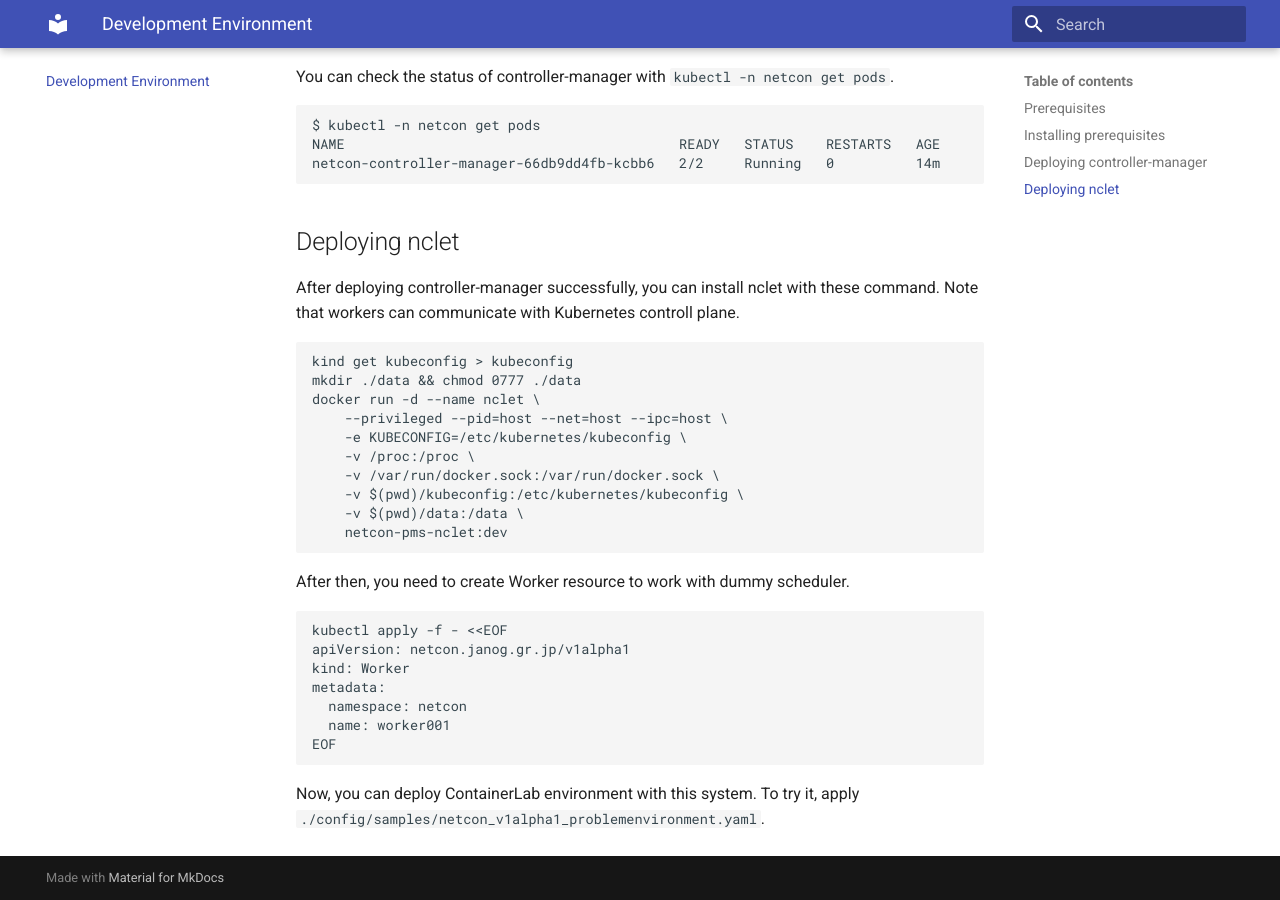
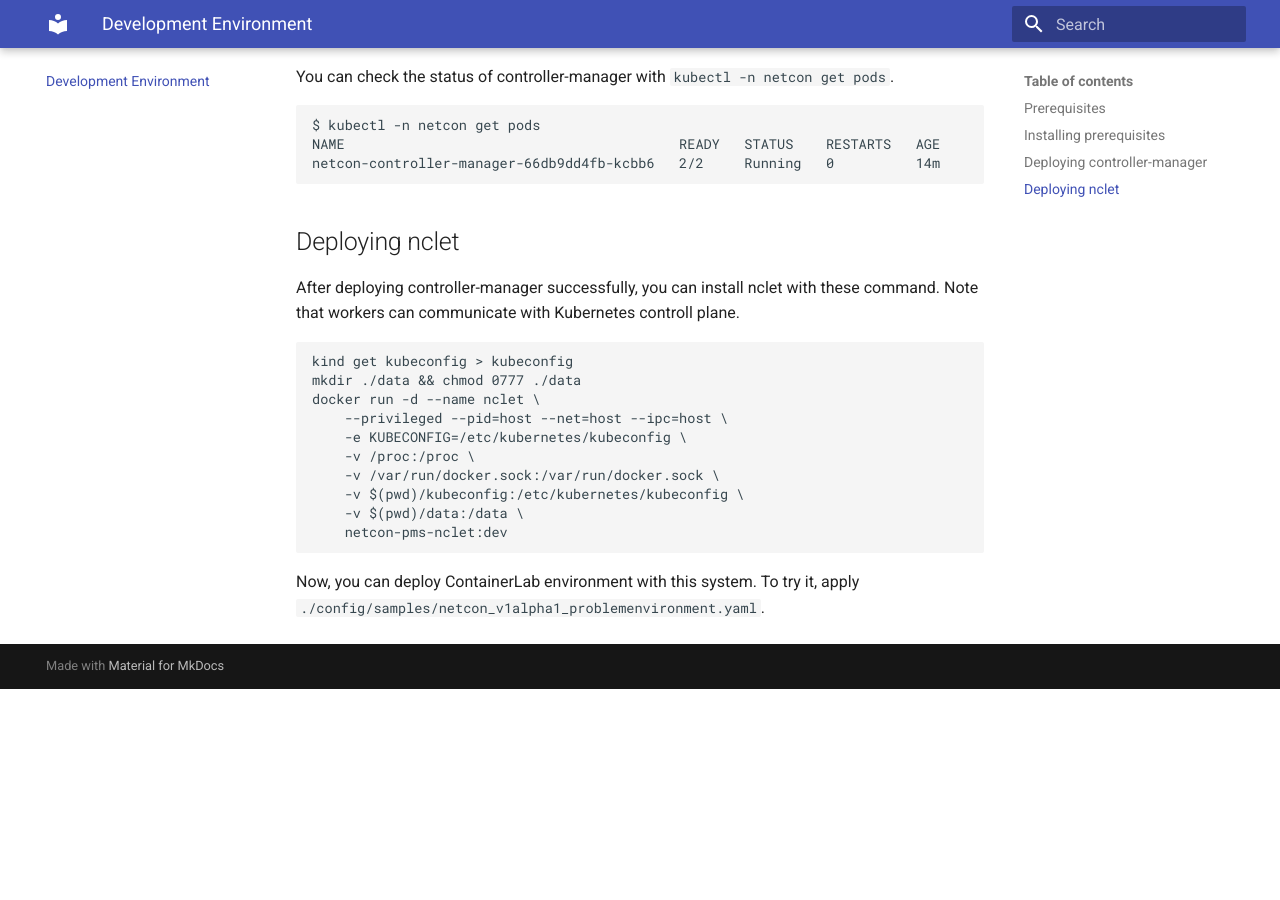
Before and after one commit to janog-netcon/netcon-problem-management-subsystem, an MkDocs documentation site: the page built from docs/devenv.md, in a window 1280 px wide and 900 px high, scrolled down 2276 px. Built offline with MkDocs 1.6.1 and Material for MkDocs 9.7.7, drawn with Linux system fonts in a browser that asks for light colours; after the commit the page ends 2965 px from its top, so only the background shows below that.

Commit message:
Update devenv.md

````diff
--- a/docs/devenv.md
+++ b/docs/devenv.md
@@ -114,16 +114,4 @@ docker run -d --name nclet \
     netcon-pms-nclet:dev
 ```
 
-After then, you need to create Worker resource to work with dummy scheduler.
-
-```
-kubectl apply -f - <<EOF
-apiVersion: netcon.janog.gr.jp/v1alpha1
-kind: Worker
-metadata:
-  namespace: netcon
-  name: worker001
-EOF
-```
-
 Now, you can deploy ContainerLab environment with this system. To try it, apply `./config/samples/netcon_v1alpha1_problemenvironment.yaml`.
````
